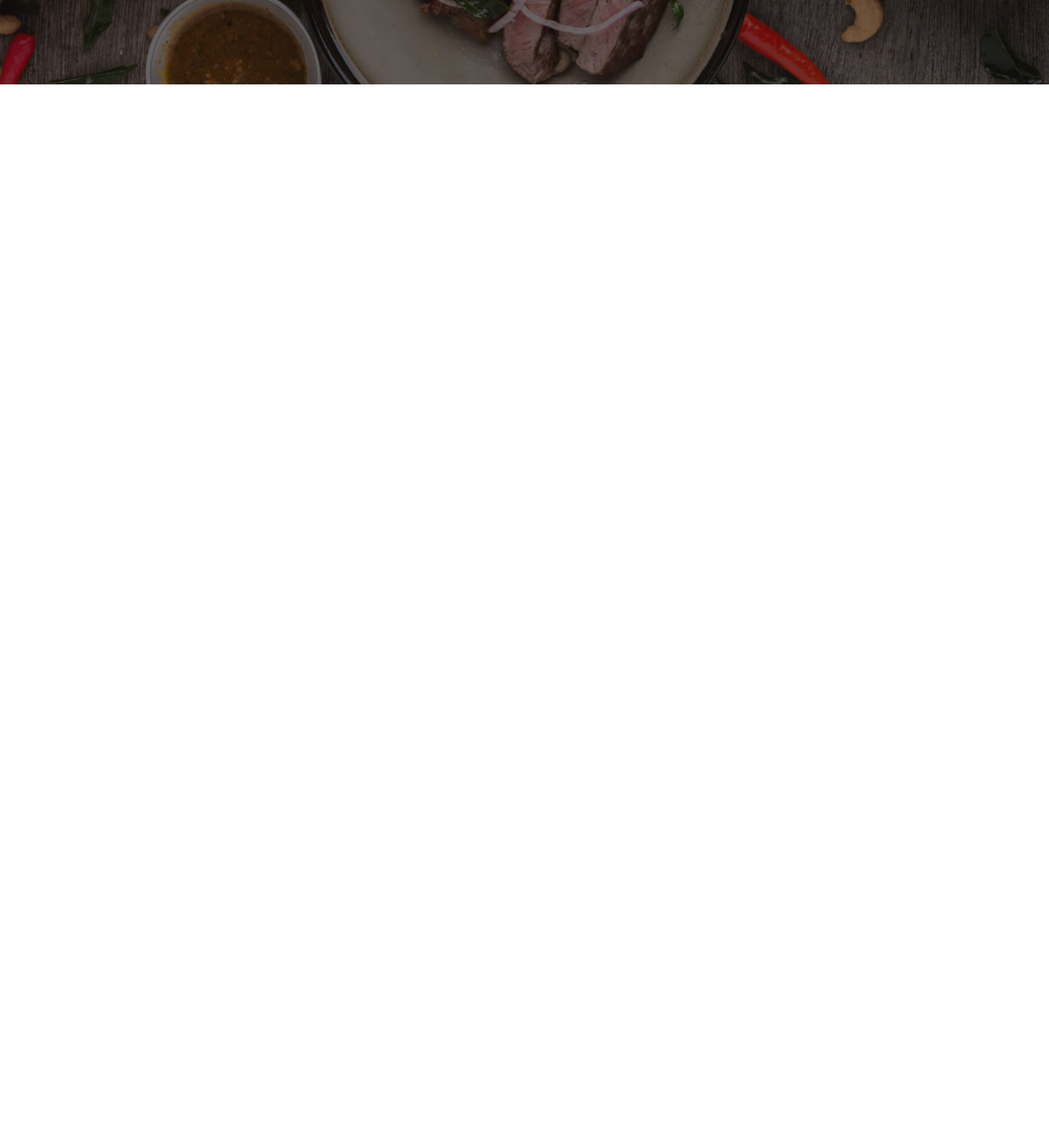
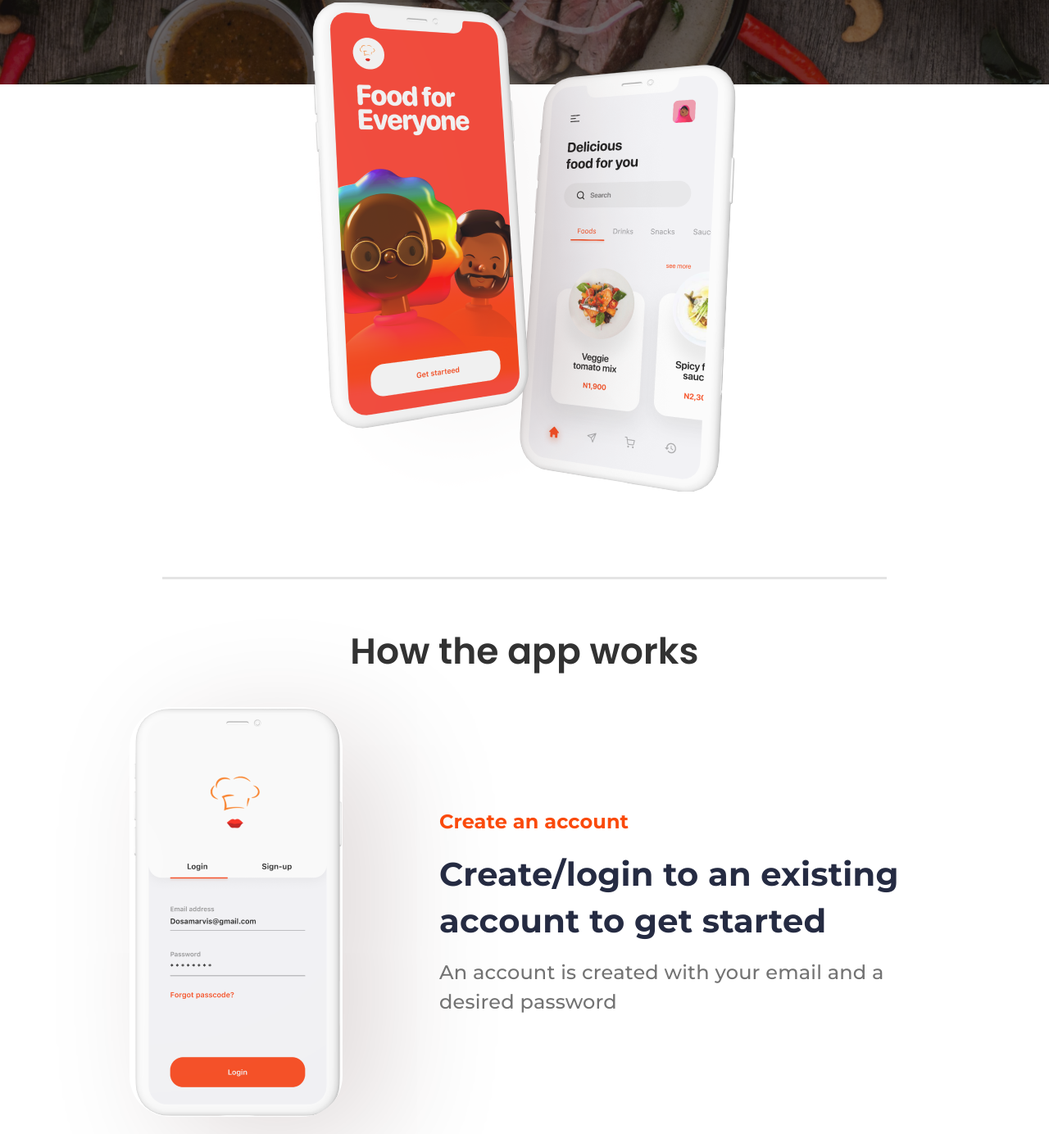
Before and after one commit to IT-LABSacademy/bella, a plain HTML site: page index.html in a window 1280 px wide. Shown: the part 616-2000 px from the top of the page at 82% size. Before the commit the page ends 800 px from the top, so only its background shows below. Drawn offline with Linux system fonts and the light colour scheme.

Commit message:
feat: added app, food and image sections (05.01.24/20:15)

```diff
--- a/index.html
+++ b/index.html
@@ -54,6 +54,49 @@
     </div>
   </section>
 
+  <!-- Image -->
+  <section class="image">
+    <div class="container">
+      <img src="images/img-1.png" alt="#">
+
+      <div class="line"></div>
+    </div>
+  </section>
+
+  <!-- App -->
+  <section class="app">
+    <div class="container">
+      <h2 class="title">How the app works</h2>
+
+      <!-- content -->
+      <div class="content">
+        <img src="images/img-2.png" alt="#">
+
+        <!-- text -->
+        <div class="text">
+          <h3 class="uptitle">Create an account</h3>
+          <h2 class="text-title">Create/login to an existing account to get started</h2>
+          <p class="subtitle">An account is created with your email and a desired password</p>
+        </div>
+      </div>
+
+    </div>
+  </section>
+
+  <!-- Food -->
+  <section class="food">
+    <div class="container">
+      <!-- text -->
+      <div class="text">
+        <h3 class="uptitle">Explore varieties</h3>
+        <h2 class="text-title">Shop for your favorites meal as e dey hot.</h2>
+        <p class="subtitle">Shop for your favorite meals or drinks and enjoy while doing it.</p>
+      </div>
+
+      <img src="images/img-3.png" alt="#">
+    </div>
+  </section>
+
 </body>
 
 </html>
--- a/style.css
+++ b/style.css
@@ -23,6 +23,38 @@ button {
 .container {
   width: 1200px;
   margin: 0 auto;
+}
+
+.text {
+  width: 586px;
+}
+
+.text .uptitle {
+  font-size: 24px;
+  font-weight: 700;
+  font-family: 'Montserrat', sans-serif;
+  line-height: 36px;
+  letter-spacing: 0.1px;
+  color: #FA4A0C;
+}
+
+.text .text-title {
+  font-size: 40px;
+  font-weight: 700;
+  font-family: 'Montserrat', sans-serif;
+  line-height: 57px;
+  letter-spacing: 0.2px;
+  color: #252B42;
+  margin: 17px 0;
+}
+
+.text .subtitle {
+  font-size: 24px;
+  font-weight: 500;
+  font-family: 'Montserrat', sans-serif;
+  line-height: 36px;
+  letter-spacing: 0.2px;
+  color: #737373;
 }
 
 /* Header */
@@ -124,3 +156,58 @@ button {
   background: #FA4A0C;
   border-color: transparent;
 }
+
+/* Image */
+.image .container {
+  text-align: center;
+}
+
+.image .container img {
+  position: relative;
+  top: -100px;
+}
+
+.image .container .line {
+  width: 884px;
+  height: 3px;
+  background: #e4e4e4;
+  margin: 0 auto;
+}
+
+/* App */
+.app {
+  padding: 70px 0;
+}
+
+.app .container .title {
+  font-size: 44px;
+  font-weight: 600;
+  font-family: 'Poppins', sans-serif;
+  line-height: 36px;
+  letter-spacing: 0.1px;
+  opacity: 0.8;
+  text-align: center;
+}
+
+.app .container .content {
+  display: flex;
+  align-items: center;
+  justify-content: space-evenly;
+  margin: 50px 0;
+}
+
+.app .container .content img {
+  box-shadow: 50px 30px 150px 0px #2E040426;
+  border-radius: 50px;
+}
+
+/* Food */
+.food {
+  padding: 50px 0;
+}
+
+.food .container {
+  display: flex;
+  align-items: center;
+  justify-content: space-evenly;
+}
```
Also changed, not shown: images/img-1.png (added), images/img-2.png (added), images/img-3.png (added).
